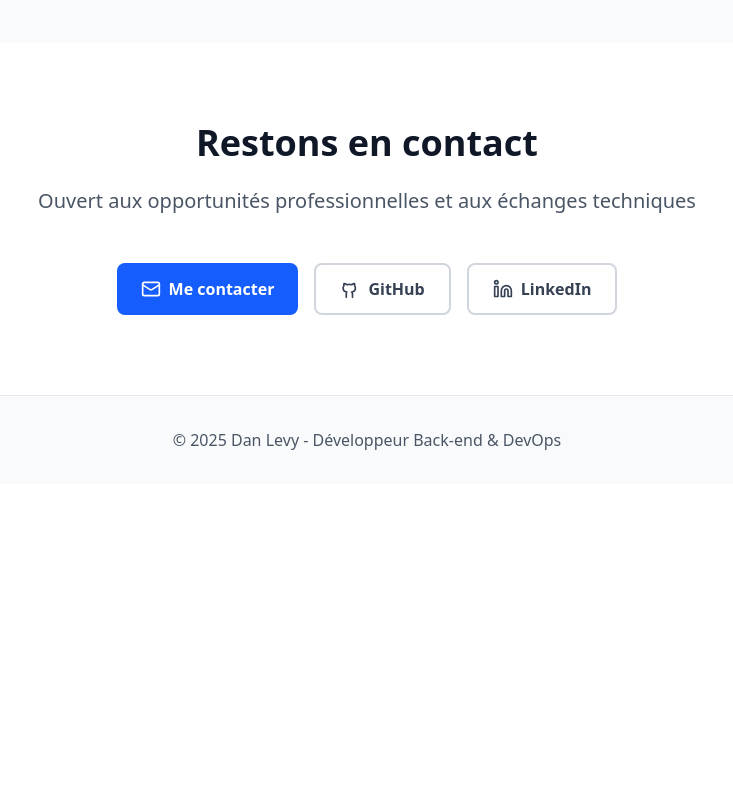
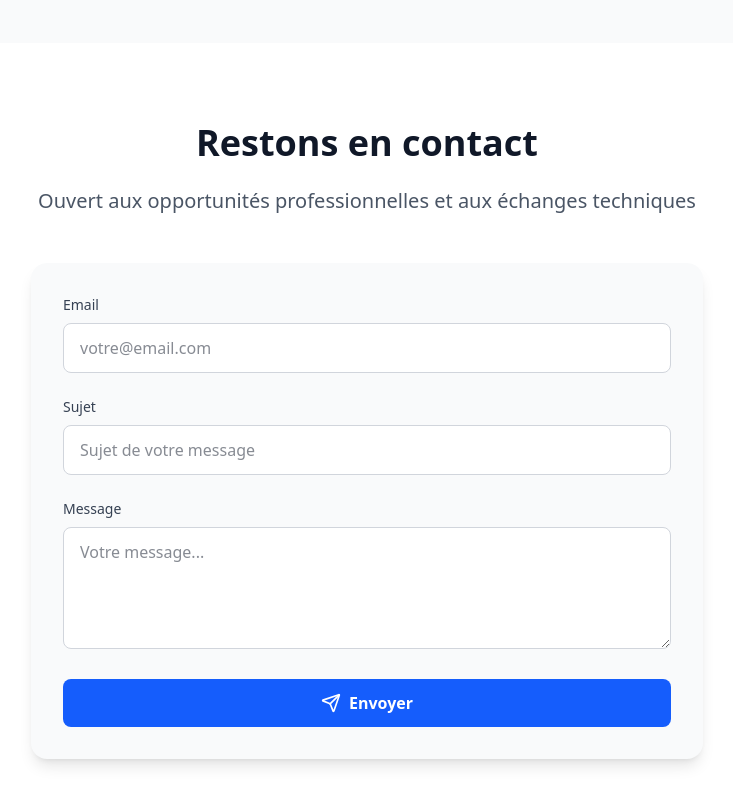
Before and after one commit to Skuskusku13/portfolio, a React (Vite) app: page / in a window 1280 px wide. Shown: the part 3800-4600 px from the top of the page, without its empty margins (273-1006 px from the left). Before the commit the page ends 4284 px from the top, so only its background shows below. Built offline with nearby package versions, Linux system fonts and the light colour scheme.

Commit message:
hotfix add form contact always opened

```diff
--- a/src/components/Contact.tsx
+++ b/src/components/Contact.tsx
@@ -1,4 +1,4 @@
-import { useState, useEffect } from 'react';
+import { useState } from 'react';
 import { Mail, Send, Loader2, Check } from 'lucide-react';
 import { GithubIcon, LinkedinIcon } from './Icons';
 
@@ -9,20 +9,7 @@ export default function Contact() {
     message: ''
   });
   const [status, setStatus] = useState<'idle' | 'loading' | 'success' | 'error'>('idle');
-  const [isFormVisible, setIsFormVisible] = useState(false);
   const [showCopyFeedback, setShowCopyFeedback] = useState(false);
-
-  useEffect(() => {
-    const handleHashChange = () => {
-      if (window.location.hash === '#contact') {
-        setIsFormVisible(true);
-      }
-    };
-
-    handleHashChange();
-    window.addEventListener('hashchange', handleHashChange);
-    return () => window.removeEventListener('hashchange', handleHashChange);
-  }, []);
 
   const handleSubmit = async (e: React.FormEvent) => {
     e.preventDefault();
@@ -89,8 +76,7 @@ export default function Contact() {
           </p>
         </div>
 
-        {isFormVisible && (
-          <div className="bg-gray-50 dark:bg-gray-800 rounded-2xl p-8 shadow-lg max-w-2xl mx-auto mb-12 animate-in fade-in slide-in-from-bottom-4 duration-500">
+        <div className="bg-gray-50 dark:bg-gray-800 rounded-2xl p-8 shadow-lg max-w-2xl mx-auto mb-12">
           <form onSubmit={handleSubmit} className="space-y-6">
             <div>
               <label htmlFor="email" className="block text-sm font-medium text-gray-700 dark:text-gray-300 mb-2">
@@ -163,18 +149,8 @@ export default function Contact() {
             </button>
           </form>
         </div>
-        )}
 
         <div className="flex flex-wrap justify-center gap-4">
-          {!isFormVisible ? (
-            <button
-              onClick={() => setIsFormVisible(true)}
-              className="flex items-center gap-2 px-6 py-3 bg-blue-600 text-white hover:bg-blue-700 rounded-lg font-semibold transition"
-            >
-              <Mail className="w-5 h-5" />
-              Me contacter
-            </button>
-          ) : (
           <button
             onClick={handleEmailAction}
             className="flex items-center gap-2 px-6 py-3 border-2 border-gray-300 dark:border-gray-600 hover:border-blue-600 dark:hover:border-blue-400 hover:text-blue-600 dark:hover:text-blue-400 text-gray-700 dark:text-gray-300 rounded-lg font-semibold transition cursor-pointer"
@@ -182,7 +158,6 @@ export default function Contact() {
             <Mail className="w-5 h-5" />
             Email
           </button>
-          )}
 
           <a href="https://github.com/Skuskusku13" target="_blank" rel="noopener noreferrer"
              className="flex items-center gap-2 px-6 py-3 border-2 border-gray-300 dark:border-gray-600 hover:border-blue-600 dark:hover:border-blue-400 hover:text-blue-600 dark:hover:text-blue-400 text-gray-700 dark:text-gray-300 rounded-lg font-semibold transition">
```
Lines whose indentation alone changed are shown as unchanged.
